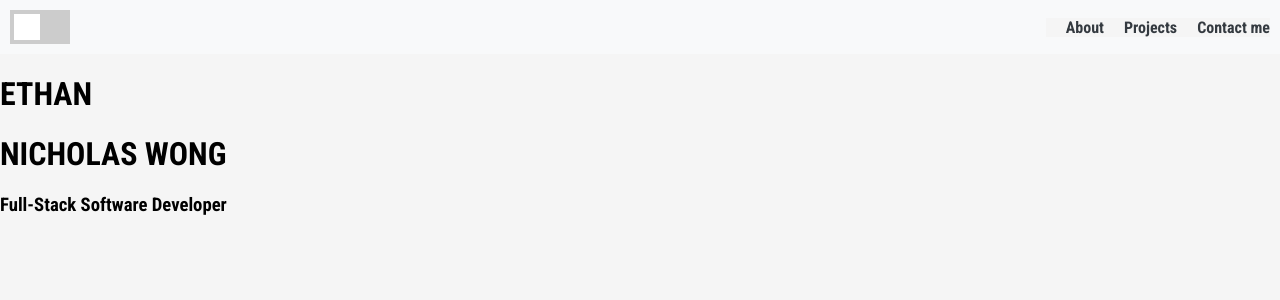
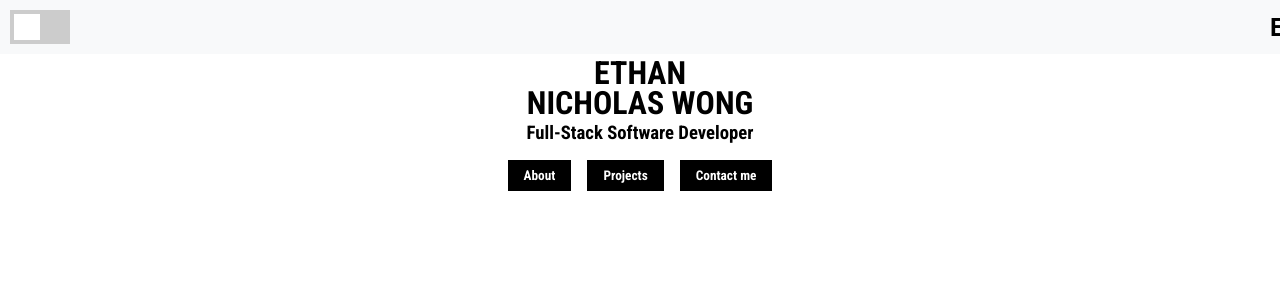
Before and after one commit to ethanw03/personal-profile, a React (Create React App) app: page / in a window 1280 px wide. Shown: the top 300 px of the page. Built offline with nearby package versions, Linux system fonts and the light colour scheme.

Commit message:
add dark mode and fix formatting

```diff
--- a/src/App.css
+++ b/src/App.css
@@ -1,5 +1,18 @@
-* {
+.app {
+	display: flex;
+	flex-direction: column;
+	align-items: center;
 	background-color: #f5f5f5;
 	color: black;
 	font-family: 'Roboto Condensed', sans-serif;
+	min-height: 100vh;
 }
+
+.App.dark {
+	background-color: #000;
+	color: #fff;
+}
+
+.headerPage.dark {
+	color: #fff;
+}
--- a/src/App.js
+++ b/src/App.js
@@ -1,13 +1,20 @@
+import React, { useState } from 'react';
 import logo from './logo.svg';
 import './App.css';
 import Header from './components/Header';
 import Navbar from './components/Navbar';
 
 function App() {
+	const [darkMode, setDarkMode] = useState(false);
+
+	const toggleDarkMode = () => {
+		setDarkMode(!darkMode);
+	};
+
 	return (
-		<div className='App'>
-			<Navbar />
-			<Header />
+		<div className={darkMode ? 'App dark' : 'App'}>
+			<Navbar darkMode={darkMode} toggleDarkMode={toggleDarkMode} />
+			<Header darkMode={darkMode} />
 		</div>
 	);
 }
--- a/src/components/Header.jsx
+++ b/src/components/Header.jsx
@@ -1,10 +1,17 @@
-function Header() {
+import React from 'react';
+import './Header.sass';
+
+function Header({ darkMode }) {
 	return (
-		<div class='headerPage'>
-			<div className='nav'></div>
+		<div className={darkMode ? 'headerPage dark' : 'headerPage'}>
 			<h1>ETHAN</h1>
 			<h1>NICHOLAS WONG</h1>
 			<h3>Full-Stack Software Developer</h3>
+			<div className='buttonContainer'>
+				<button>About</button>
+				<button>Projects</button>
+				<button>Contact me</button>
+			</div>
 		</div>
 	);
 }
--- /dev/null
+++ b/src/components/Header.sass
@@ -0,0 +1,38 @@
+.headerPage
+  text-align: center
+  height: 100vw
+  font-family: 'Roboto Condensed', sans-serif
+
+  h1, h3
+    margin: 0
+
+  h1 + h1
+    margin-top: -0.5rem
+
+.buttonContainer
+  display: flex
+  justify-content: center
+  margin-top: 1rem
+
+  button
+    background-color: #000
+    color: #fff
+    border: none
+    padding: 0.5rem 1rem
+    margin: 0 0.5rem
+    font-family: 'Roboto Condensed', sans-serif
+    cursor: pointer
+    transition: background-color 0.3s, color 0.3s
+
+    &:hover
+      background-color: #333
+
+.headerPage.dark
+  color: #fff
+
+.headerPage.dark button
+  background-color: #fff
+  color: #000
+
+  &:hover
+    background-color: #ccc
--- a/src/components/Navbar.jsx
+++ b/src/components/Navbar.jsx
@@ -1,25 +1,17 @@
 import React, { useState } from 'react';
 import './Navbar.sass';
 
-const Navbar = () => {
-	const [darkMode, setDarkMode] = useState(false);
-
-	const toggleDarkMode = () => {
-		setDarkMode(!darkMode);
-	};
-
+const Navbar = ({ darkMode, toggleDarkMode }) => {
 	return (
-		<nav className='navbar'>
+		<nav className={darkMode ? 'navbar dark' : 'navbar'}>
 			<div className='leftContainer'>
 				<label className='switch'>
 					<input type='checkbox' checked={darkMode} onChange={toggleDarkMode} />
 					<span className='slider'></span>
 				</label>
 			</div>
-			<div className='rightContainer'>
-				<a href='#'>About</a>
-				<a href='#'>Projects</a>
-				<a href='#'>Contact me</a>
+			<div class='centerContainer'>
+				<h2>ENW</h2>
 			</div>
 		</nav>
 	);
--- a/src/components/Navbar.sass
+++ b/src/components/Navbar.sass
@@ -11,7 +11,9 @@
   display: flex
   align-items: center
 
-.centerContainer h1
+
+.centerContainer h2
+  position: fixed
   margin: 0
 
 .rightContainer a
@@ -55,3 +57,16 @@ input:checked + .slider
 
 input:checked + .slider:before
   transform: translateX(26px)
+
+.navbar.dark
+  background-color: #000
+  color: #f5f5f5
+
+.navbar.dark a
+  color: #f5f5f5
+
+.navbar.dark .slider
+  background-color: #444
+
+.navbar.dark input:checked + .slider
+  background-color: #bbb
```
